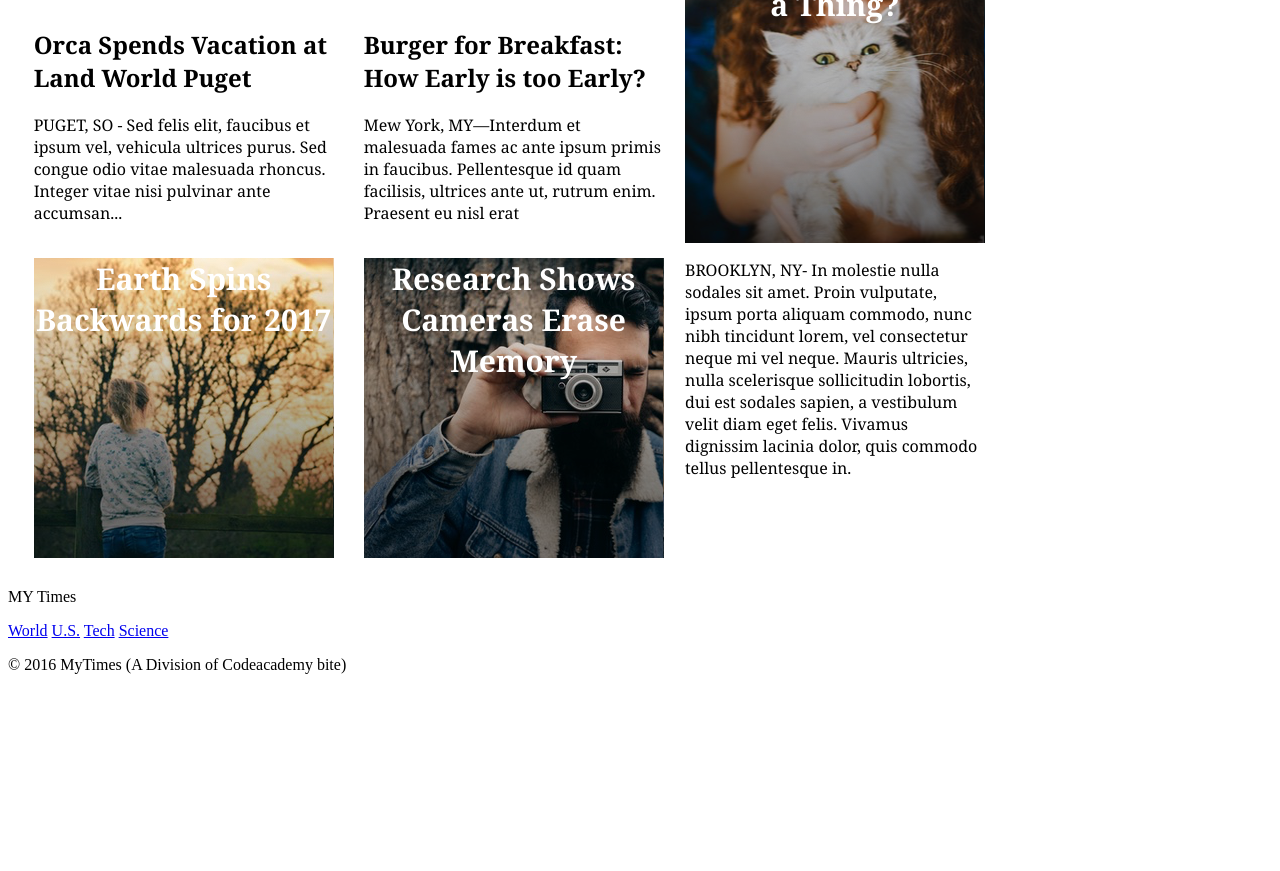
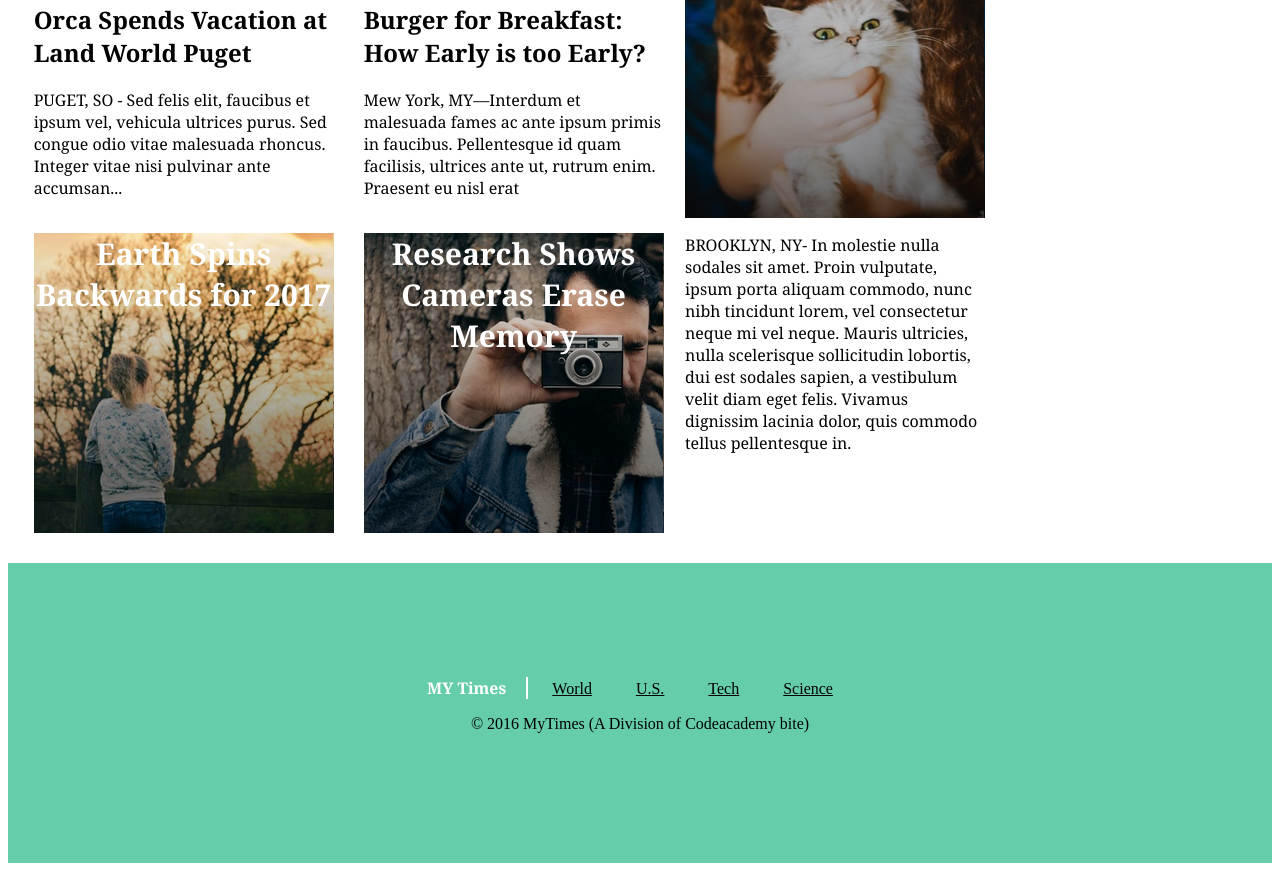
Before and after one commit to alexISonFIRE07/times, a plain HTML site: page index.html in a window 1280 px wide. Shown: the part 701-1572 px from the top of the page. Before the commit the page ends 1391 px from the top, so only its background shows below. Drawn offline with Linux system fonts and the light colour scheme.

Commit message:
done for now, need navigation gap fix, column gaps minimized for wide screens

```diff
--- a/index.html
+++ b/index.html
@@ -35,7 +35,7 @@
           <p>MONUMENT VALLEY, AZ - Lorem ipsum dolor sit amet, consectetur adipiscing elit. Pellentesque nec nisl at augue dapibus dignissim. Nunc condimentum rutrum metus, ac eleifend lacus viverra nec. Proin ultrices egestas diam sed mollis. Nulla sapien massa, dictum vitae est et, pellentesque rutrum risus. Nunc volutpat, metus ac rutrum tempus, orci nisi porttitor dolor, sit amet luctus metus est ut mauris. Quisque vulputate nisl vitae massa rhoncus, at sagittis elit accumsan. Etiam tempus, lorem quis blandit imperdiet, enim dui lobortis tortor, sit amet lobortis arcu ex id odio. Nam fermentum nulla et eros bibendum, sed ullamcorper massa scelerisque. Vestibulum aliquet placerat leo a hendrerit. Nulla non sagittis neque. Nullam sit amet fringilla massa.</p>
         </div>
         <div class="storycolumn ">
-          <div class="column">
+          <div class="column1">
             <div class="story one">
               <h2>Orca Spends Vacation at Land World Puget</h2>
               <p>PUGET, SO - Sed felis elit, faucibus et ipsum vel, vehicula ultrices purus. Sed congue odio vitae malesuada rhoncus. Integer vitae nisi pulvinar ante accumsan...</p>
@@ -44,7 +44,7 @@
               <span>Earth Spins Backwards for 2017</span>
             </div>
           </div>
-          <div class="column">
+          <div class="column1">
             <div class="story two">
               <h2>Burger for Breakfast: How Early is too Early?</h2>
               <p>Mew York, MY—Interdum et malesuada fames ac ante ipsum primis in faucibus. Pellentesque id quam facilisis, ultrices ante ut, rutrum enim. Praesent eu nisl erat</p>
@@ -83,12 +83,16 @@
       </div>
     </div>
     <footer>
-      <p>MY Times</p>
-      <a href="#">World</a>
-      <a href="#">U.S.</a>
-      <a href="#">Tech</a>
-      <a href="#">Science</a>
-      <p>&copy; 2016 MyTimes (A Division of Codeacademy bite)</p>
+      <div class="bottomnavi">
+        <span>MY Times</span>
+        <a href="#">World</a>
+        <a href="#">U.S.</a>
+        <a href="#">Tech</a>
+        <a href="#">Science</a>
+      </div>
+      <div class="copyright">
+        <p>&copy; 2016 MyTimes (A Division of Codeacademy bite)</p>
+      </div>
     </footer>
   </body>
 </html>
--- a/resources/style.css
+++ b/resources/style.css
@@ -9,6 +9,9 @@ header{
   justify-content: space-between;
   border-bottom: 1px solid black;
   background-color: white;
+  position: fixed;
+  z-index: 1;
+  margin: auto;
 }
 
 header.logo {
@@ -30,14 +33,19 @@ header.logo {
   align-items: center;
   padding: 20px 10px;
 }
-
+a {
+  color: black;
+}
+.logo p {
+  color: mediumaquamarine
+}
 /* Main content style */
 
 .maincontent {
   display: flex;
   justify-content: space-around;
-
-  margin: 80px 15px 20px 15px;
+  padding-top: 116px;
+  margin: 0px 15px 20px 15px;
 }
 
 
@@ -52,7 +60,8 @@ header.logo {
 
 .column.medium {
   display: flex;
-  width: 300px;
+  min-width: 300px;
+  max-width: 300px;
   flex-direction: column;
   margin: 10px;
 }
@@ -130,7 +139,7 @@ header.logo {
   display: flex;
   justify-content: space-between;
 }
-.column {
+.column1 {
   display: flex;
   flex-direction: column;
   width: 300px;
@@ -156,3 +165,30 @@ header.logo {
   margin: 0px;
   border-bottom: 1px solid black;
 }
+
+/* footer */
+footer {
+  display: flex;
+  height: 300px;
+  background-color: mediumaquamarine;
+  justify-content:center;
+  align-items: center;
+  flex-direction: column;
+}
+footer span {
+  font-family: Georgia;
+  font-size: 16px;
+  font-weight: bold;
+  color: white;
+  width: 150px;
+  border-right: 2px solid white;
+  text-align: center;
+  padding-right: 20px;
+}
+footer a{
+  padding: 20px;
+  color: black;
+}
+.copyright{
+  display: flex;
+}
```
